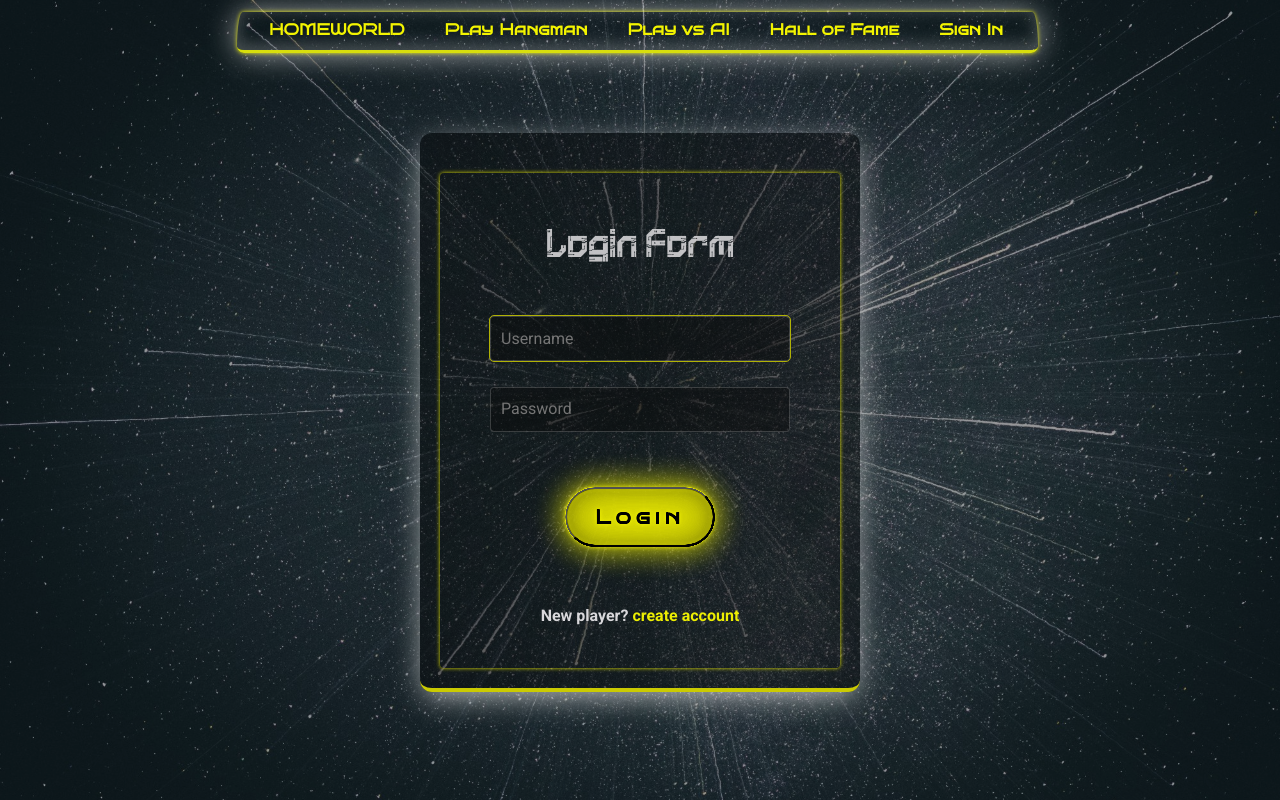
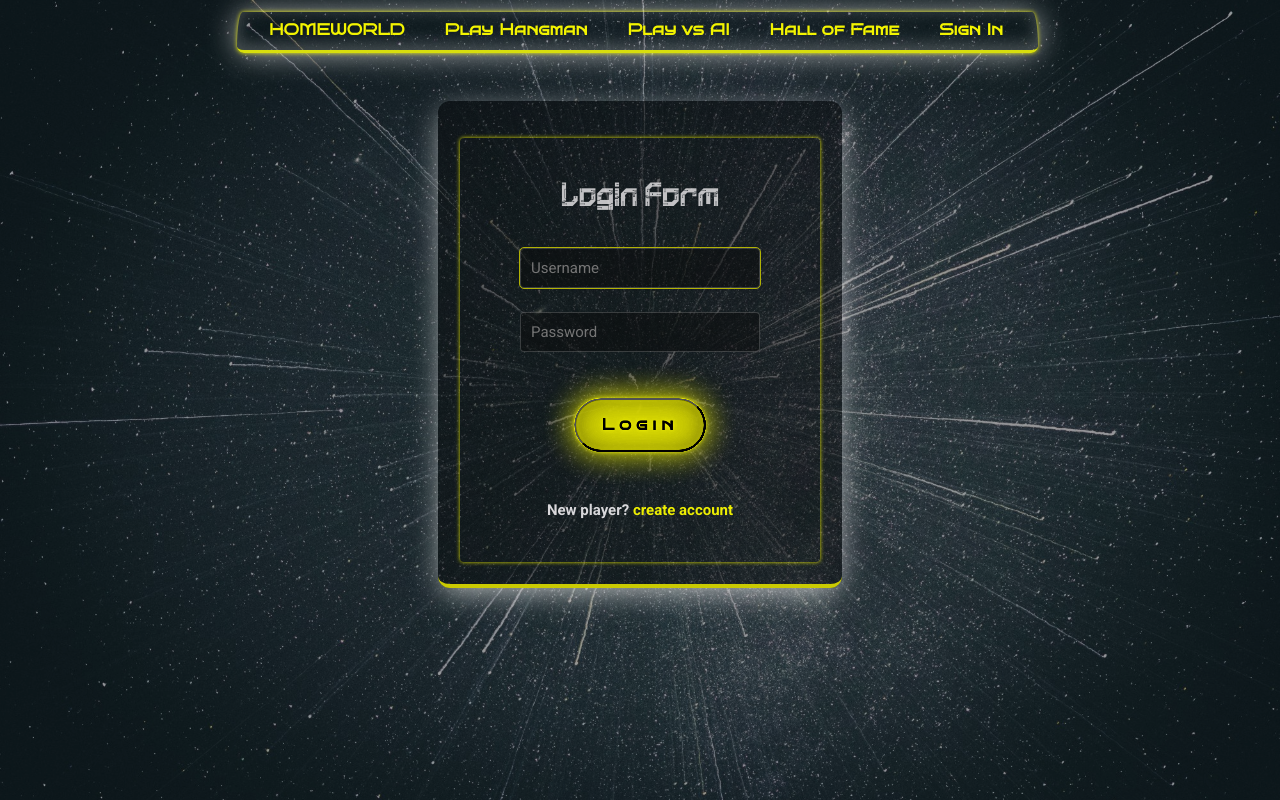
Before and after one commit to spyrostrimis/hangman, a React (Create React App) app in the folder client/: page /login in a window 1280 px wide. Built offline with nearby package versions, Linux system fonts and the light colour scheme.

Commit message:
css media 1280 hall login pages

```diff
--- a/client/src/App.css
+++ b/client/src/App.css
@@ -481,7 +481,7 @@ button:focus::after {
 }
 
 #wordartsyimg {
-  width: 250px;
+  width: 224px;
 }
 
 .figureartsy {
@@ -1054,6 +1054,12 @@ td:nth-of-type(3) {
   color: #d9d8db;
   padding: 20px;
   font-family: "bruno";
+  font-size: 2rem;
+}
+
+.hallheader {
+  margin-top: -40px;
+  margin-bottom: 40px;
 }
 
 .hallcontainer h1 {
@@ -1271,7 +1277,7 @@ button.popover-close-btn:hover {
     font-size: 16px;
     letter-spacing: 4px;
   }
-  /* HANGMAN PAGE MEDIA 1280*/
+  /* HANGMAN PAGE MEDIA 1280 */
   .figurefacts {
     max-width: 900px;
     gap: 20px;
@@ -1385,6 +1391,65 @@ button.popover-close-btn:hover {
     margin: 38px;
     font-size: 11px;
 }
+/* HALL OF FAME PAGE MEDIA 1280 */
+.hallcontainer {
+  max-width: 675px;
+  margin-top: 40px;
+  padding: 15px;
+  font-size: 1.4rem;
+}
+.hallheader {
+  margin-top: -25px;
+  margin-bottom: 30px;
+}
+.hallheader h4 {
+  font-size: 1.05rem;
+}
+.hallcontainer h1 {
+  font-size: 2.3rem;
+}
+.halltable {
+  margin-left: -25px;
+  margin-right: -10px;
+}
+/* LOGIN SIGNUP PAGES MEDIA 1280 */
+.formcontainer {
+  max-width: 480px;
+  margin-top: 6vh;
+  font-size: 15px;
+  font-weight: 900;
+  padding: 22px;
+}
+
+.formcontainer h1 {
+  margin-bottom: 30px;
+  font-size: 2.1rem;
+}
+
+.form {
+  margin-top: 15px;
+  padding: 40px 60px;
+  padding-top: 40px;
+}
+
+.form h1 {
+  margin-bottom: 30px;
+  font-size: 2.1rem;
+}
+
+input {
+  min-width: 240px !important;
+  min-height: 40px !important;
+}
+
+.form button {
+  font-size: 16px;
+  margin: 22px auto;
+}
+
+.form button span {
+  padding: 8px;
+}
 }
 
 @media screen and (max-width: 860px) {
--- a/client/src/Components/Halloffame.js
+++ b/client/src/Components/Halloffame.js
@@ -37,7 +37,7 @@ const Halloffame = ({ Winner = false}) => {
   return (
     <div className="hallcontainer hall-of-fame">
       {!token && (
-        <div style={{ marginTop: "-40px", marginBottom: "40px" }}>
+        <div className='hallheader'>
           <h4>Let's get competitive!</h4>
           <h4>
             <Link to="/login">Login</Link> or <Link to="/signup">Signup</Link>{" "}
@@ -47,7 +47,7 @@ const Halloffame = ({ Winner = false}) => {
         </div>
       )}
       <h1>HALL OF FAME</h1>
-      <div style={{ fontSize: "2rem" }}>
+      <div className='halltable'>
         <table id="highscores">
           <thead>
             <tr>
--- a/client/src/Components/Word.js
+++ b/client/src/Components/Word.js
@@ -24,7 +24,9 @@ const Word = ({
   // }
 
   async function getWordData() {
-    let response = await axios.get("http://localhost:8000/word/get-one-word");
+    let response = await axios.get(
+      "http://localhost:8000/word/get-one-word"
+    );
     // console.log(response.data);
     // console.log("I fire once!");
     let oneword = response.data;
```
Also changed, not shown: 1 other file (tests, documents, lock files or other folders).
